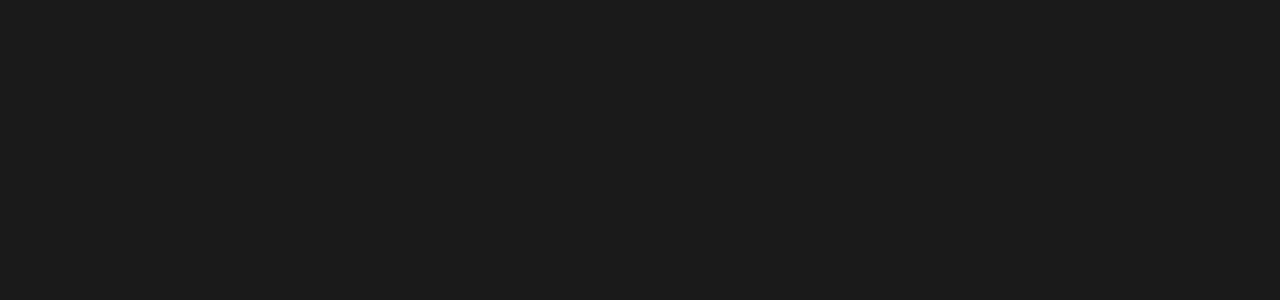
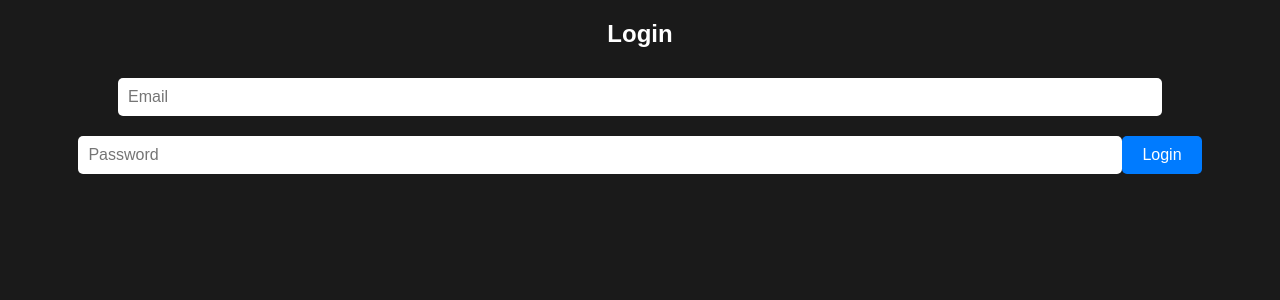
Before and after one commit to alanthoms/ku_fyp, a React (Create React App) app in the folder movie-recommender/client/: page /login in a window 1280 px wide. Before the commit this address had no page. Shown: the top 300 px of the page. Built offline with nearby package versions, Linux system fonts and the light colour scheme.

Commit message:
Fix Skipping Login by Adding Authentication

```diff
--- a/movie-recommender/client/package.json
+++ b/movie-recommender/client/package.json
@@ -34,5 +34,8 @@
       "last 1 firefox version",
       "last 1 safari version"
     ]
+  },
+  "devDependencies": {
+    "@babel/plugin-proposal-private-property-in-object": "^7.21.11"
   }
 }
--- a/movie-recommender/client/src/App.js
+++ b/movie-recommender/client/src/App.js
@@ -1,15 +1,20 @@
-import { BrowserRouter as Router, Routes, Route } from "react-router-dom";
+import { BrowserRouter as Router, Routes, Route, Navigate } from "react-router-dom";
+import { useState, useEffect } from "react";
 import Login from "./components/Login";
 import Dashboard from "./components/Dashboard";
-import MovieSearch from "./components/MovieSearch";
-import MovieRecommendations from "./components/MovieRecommendations";
+
+const PrivateRoute = ({ element }) => {
+  const isAuthenticated = localStorage.getItem("token"); // Check if user has a token
+  return isAuthenticated ? element : <Navigate to="/login" />;
+};
 
 function App() {
   return (
     <Router>
       <Routes>
-        <Route path="/" element={<Login />} />
-        <Route path="/dashboard" element={<Dashboard />} />
+        <Route path="/login" element={<Login />} />
+        <Route path="/dashboard" element={<PrivateRoute element={<Dashboard />} />} />
+        <Route path="*" element={<Navigate to="/login" />} />
       </Routes>
     </Router>
   );
```
Also changed, not shown: 1 other file (tests, documents, lock files or other folders).
